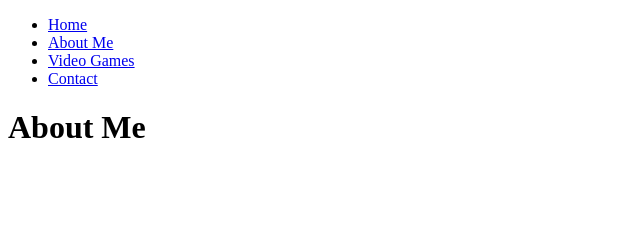
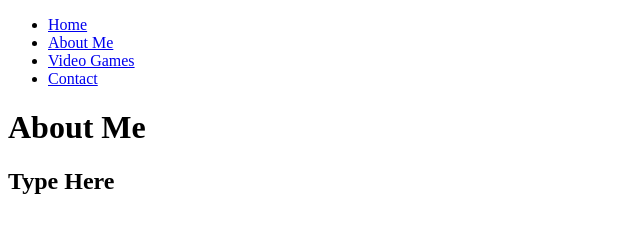
Before and after one commit to BojanGlitch/Bojan, a plain HTML site: page About.html in a window 1280 px wide. Shown: the whole page, without its empty margins (0-640 px from the left). Drawn offline with Linux system fonts and the light colour scheme.

Commit message:
Added "Type Here" to h2

```diff
--- a/About.html
+++ b/About.html
@@ -20,7 +20,7 @@
   <main>
     <h1>About Me</h1>
     <section>
-      <h2></h2>
+      <h2>Type Here</h2>
   </section>
   </main>
 
```
